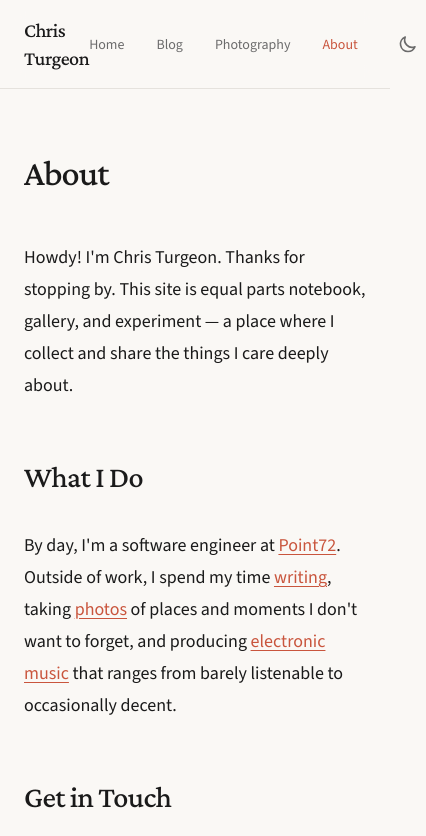
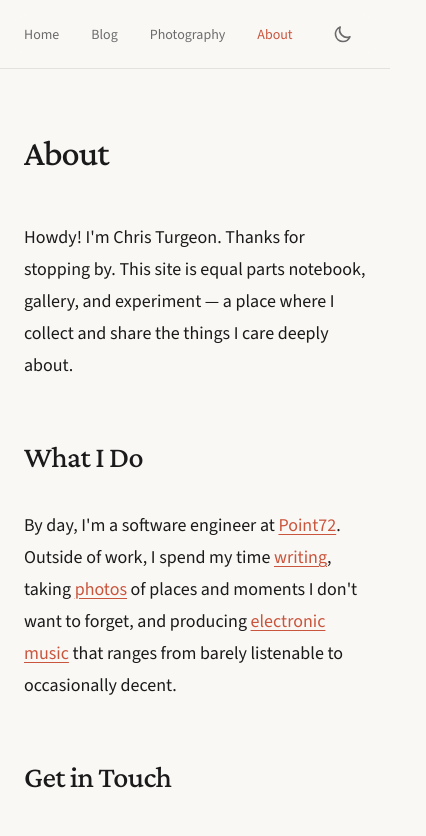
Before and after one commit to christurgeon/Personal-Website, a Next.js app: page /about in a window 390 px wide. Shown: the top 836 px of the page, 426 px wide, since content can reach past the window. Built offline with nearby package versions, Linux system fonts and the light colour scheme.

Commit message:
Do Not Render Chris Turgeon on Small Screens

```diff
--- a/src/components/Header.tsx
+++ b/src/components/Header.tsx
@@ -24,7 +24,7 @@ export function Header() {
   return (
     <header className="bg-background/80 border-border sticky top-0 z-50 border-b backdrop-blur-md">
       <nav className="mx-auto flex max-w-4xl items-center justify-between px-6 py-4">
-        <Link href="/" className="hover:text-accent font-serif text-xl font-medium tracking-tight transition-colors">
+        <Link href="/" className="hover:text-accent hidden font-serif text-xl font-medium tracking-tight transition-colors md:block">
           {siteConfig.name}
         </Link>
 
```
